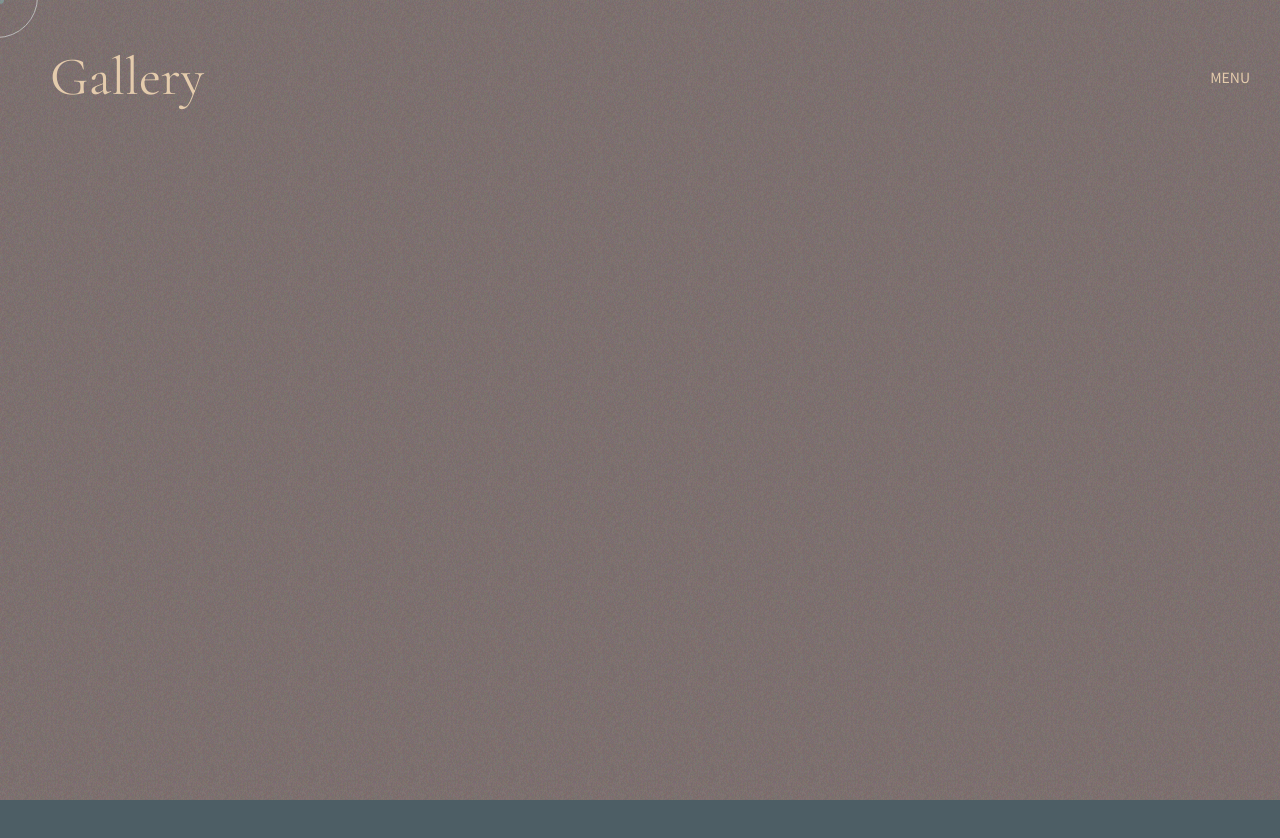
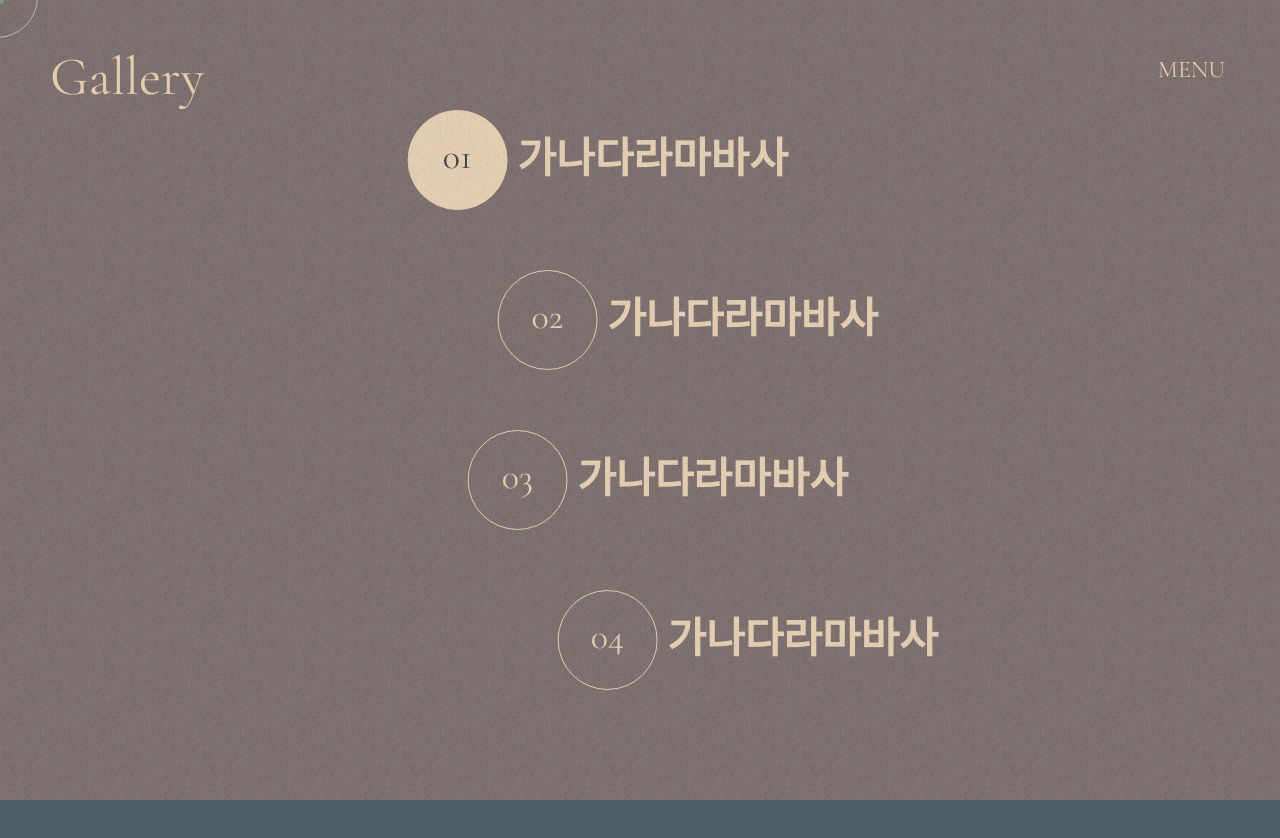
Before and after one commit to hbpark2/canvas, a React (Create React App) app: page / in a window 1280 px wide. Both pictures are taken after a click on the button "MENU". Shown: the top 838 px of the page. Built offline with nearby package versions, Linux system fonts and the light colour scheme.

Commit message:
menu WIP

```diff
--- a/src/Components/Layout/Header/Header.tsx
+++ b/src/Components/Layout/Header/Header.tsx
@@ -2,10 +2,11 @@ import { useContext, useEffect } from "react";
 import { CurrentContext } from "../../../Context/ContextStore";
 import { TabArr } from "../../../Home/components/Tab/tabdata";
 import Noise from "../../Common/Noise";
-import { Container, Logo, MenuBtn, Nav, NavList } from "./styles";
+import { Container, Logo, MenuBtn, Nav, LinkButton, NavList, LinkSpan, NavUl } from "./styles";
 
 const Header = () => {
-	const { menuOpen, setMenuOpen, changeCursorState, onTabClick } = useContext(CurrentContext);
+	const { menuOpen, setMenuOpen, changeCursorState, onTabClick, tabState } =
+		useContext(CurrentContext);
 	const onOpenMenu = () => {
 		setMenuOpen(!menuOpen);
 	};
@@ -13,22 +14,32 @@ const Header = () => {
 	return (
 		<Container>
 			<Logo>Gallery</Logo>
-			<MenuBtn onClick={onOpenMenu}>MENU</MenuBtn>
+			<MenuBtn
+				onClick={onOpenMenu}
+				onMouseOver={() => changeCursorState("biggerInvert")}
+				onMouseOut={() => changeCursorState("")}
+			>
+				MENU
+			</MenuBtn>
 			<Nav menuOpen={menuOpen}>
-				<ul>
+				<NavUl>
 					{TabArr.map((item, index) => {
 						return (
 							<NavList
 								key={`tab${index}`}
 								onMouseOver={() => changeCursorState("bigger")}
 								onMouseOut={() => changeCursorState("")}
+								index={index === 1 ? 2.5 : index === 3 ? 3.5 : index === 0 ? 1 : index}
+								menuOpen={menuOpen}
 							>
-								{/* <TabButton onClick={() => onTabClick(item)}>0{index + 1}</TabButton>
-								<TabSpan>{item.text}</TabSpan> */}
+								<LinkButton onClick={() => onTabClick(item)} current={tabState.id === index + 1}>
+									0{index + 1}
+								</LinkButton>
+								<LinkSpan>{item.text}</LinkSpan>
 							</NavList>
 						);
 					})}
-				</ul>
+				</NavUl>
 				<Noise />
 			</Nav>
 		</Container>
--- a/src/Components/Layout/Header/styles.tsx
+++ b/src/Components/Layout/Header/styles.tsx
@@ -12,8 +12,9 @@ export const Container = styled.header`
 	z-index: 200;
 
 	@media ${({ theme: { deviceScreenMax } }) => deviceScreenMax.mobile} {
+		width: calc(100% - 50px);
 		padding: 30px;
-	} ;
+	}
 `;
 
 export const Logo = styled.h1`
@@ -28,19 +29,31 @@ export const Logo = styled.h1`
 `;
 
 export const MenuBtn = styled.button`
-	position: relative;
+	position: fixed;
+	top: 55px;
+	right: 55px;
 	z-index: 205;
 	color: ${({ theme: { accentColor } }) => accentColor};
+	font-family: ${({ theme: { accentFont } }) => accentFont};
+	font-size: 24px;
+	@media ${({ theme: { deviceScreenMax } }) => deviceScreenMax.mobile} {
+		top: 35px;
+		right: 35px;
+	}
 `;
 
 export const Nav = styled.nav<{ menuOpen: boolean }>`
 	position: fixed;
 	top: 0;
 	left: 0;
+	display: flex;
+	justify-content: center;
+	align-items: center;
 	width: 100vw;
 	height: 100vh;
 	background-color: ${({ theme }) => theme.bgColor2};
-	transition: opacity 0.5s, visibility 0.5s, transform 0.5s;
+	transition: opacity 0.5s, visibility 0.5s, transform 0.5s, background-color 0.5s;
+	transition-timing-function: cubic-bezier(0.165, 0.84, 0.44, 1);
 
 	${({ menuOpen }) =>
 		menuOpen
@@ -56,4 +69,102 @@ export const Nav = styled.nav<{ menuOpen: boolean }>`
 			  `}
 `;
 
-export const NavList = styled.li``;
+export const NavUl = styled.ul`
+	display: flex;
+	flex-direction: column;
+	justify-content: center;
+	align-items: center;
+	width: 80%;
+	transform: translateX(-10%);
+
+	@media ${({ theme: { deviceScreenMax } }) => deviceScreenMax.mobile} {
+		transform: translateX(-30%);
+	}
+`;
+
+export const NavList = styled.li<{ index: number; menuOpen: boolean }>`
+	display: flex;
+	align-items: center;
+	margin: 30px 0;
+	transition: opacity 1s, visibility 1s, transform 1s;
+
+	${({ menuOpen, index }) =>
+		menuOpen
+			? css`
+					visibility: visible;
+					opacity: 1;
+					transform: translateX(${index * 60}px);
+			  `
+			: css`
+					visibility: hidden;
+					opacity: 0;
+					transform: translateX(${index}px);
+			  `}
+
+	@media ${({ theme: { deviceScreenMax } }) => deviceScreenMax.mobile} {
+		transform: ${({ index }) => `translateX(${index * 40}px)`};
+		margin: 20px 0;
+	}
+`;
+
+export const LinkButton = styled.button<{ current: boolean }>`
+	display: flex;
+	justify-content: center;
+	align-items: center;
+	width: 100px;
+	height: 100px;
+	padding: 10px;
+	padding-bottom: 17px;
+	border: 1px solid ${({ theme: { accentColor } }) => accentColor};
+	font-family: ${({ theme: { accentFont } }) => accentFont};
+	font-size: 36px;
+	color: ${({ theme: { accentColor } }) => accentColor};
+	cursor: none;
+	transition: background-color 0.5s;
+	border-radius: 50%;
+
+	${({ current, theme: { accentColor } }) =>
+		current
+			? css`
+					background-color: ${accentColor};
+					color: inherit;
+			  `
+			: css`
+					background-color: transparent;
+					color: ${accentColor};
+			  `};
+
+	&:hover {
+		background-color: ${({ theme: { accentColor } }) => accentColor};
+		color: inherit;
+	}
+
+	@media ${({ theme: { deviceScreenMax } }) => deviceScreenMax.mobile} {
+		width: 50px;
+		height: 50px;
+		font-size: 24px;
+	}
+
+	@media ${({ theme: { deviceScreenMin } }) => deviceScreenMin.wide} {
+		width: 120px;
+		height: 120px;
+		font-size: 52px;
+	}
+`;
+
+export const LinkSpan = styled.span`
+	display: block;
+	margin-left: 10px;
+	font-family: ${({ theme: { accentFont } }) => accentFont};
+	font-size: 42px;
+	color: ${({ theme: { accentColor } }) => accentColor};
+	font-weight: 700;
+
+	@media ${({ theme: { deviceScreenMax } }) => deviceScreenMax.mobile} {
+		font-size: 24px;
+	}
+
+	@media ${({ theme: { deviceScreenMin } }) => deviceScreenMin.wide} {
+		margin-left: 30px;
+	}
+`;
--- a/src/Context/ContextStore.tsx
+++ b/src/Context/ContextStore.tsx
@@ -8,7 +8,12 @@ type StoreProviderProp = {
 
 type CursorState = "biggerInvert" | "bigger" | "";
 
-export type TabStateType = { theme: "01" | "02" | "03" | "04"; bgImage: string; text?: string };
+export type TabStateType = {
+	id: number;
+	theme: "01" | "02" | "03" | "04";
+	bgImage: string;
+	text?: string;
+};
 
 type ValueType = {
 	menuOpen: boolean;
@@ -29,7 +34,7 @@ export const CurrentContext = createContext<ValueType>({
 	invert: false,
 	setInvert: () => {},
 	currentPosition: "",
-	tabState: { theme: "01", bgImage: Bubble1 },
+	tabState: { id: 1, theme: "01", bgImage: Bubble1 },
 	setTabState: () => {},
 	setCurrentPosition: () => {},
 	changeCursorState: () => {},
@@ -38,6 +43,7 @@ export const CurrentContext = createContext<ValueType>({
 
 export const StoreProvider: React.FC<StoreProviderProp> = ({ children }) => {
 	const [tabState, setTabState] = useState<TabStateType>({
+		id: 1,
 		theme: "01",
 		bgImage: Bubble1,
 		text: "THEME 01",
@@ -47,6 +53,7 @@ export const StoreProvider: React.FC<StoreProviderProp> = ({ children }) => {
 	const [invert, setInvert] = useState<boolean>(false);
 
 	const changeCursorState = (state: string) => {
+		if (window.innerWidth > 639) {
 			if (state === "biggerInvert") {
 				setCurrentPosition("bigger");
 				setInvert(true);
@@ -56,10 +63,13 @@ export const StoreProvider: React.FC<StoreProviderProp> = ({ children }) => {
 				setCurrentPosition("");
 				setInvert(false);
 			}
+		} else {
+			return null;
+		}
 	};
 
 	const onTabClick = (theme: TabStateType) => {
-		setTabState({ theme: theme.theme, bgImage: theme.bgImage });
+		setTabState({ id: theme.id, theme: theme.theme, bgImage: theme.bgImage });
 	};
 
 	const value: ValueType = {
--- a/src/Home/components/Background/Background.tsx
+++ b/src/Home/components/Background/Background.tsx
@@ -4,13 +4,15 @@ import "swiper/swiper-bundle.css";
 import { Container, ImageBox, ImageWrap, Inner, LoopContainer, LoopWrap } from "./styles";
 import Noise from "../../../Components/Common/Noise";
 import { CurrentContext } from "../../../Context/ContextStore";
+import { useScroll } from "../../../Hooks/Scroll";
 
 SwiperCore.use([Navigation, Pagination, EffectFade]);
 
 const Background: React.FC = () => {
 	const { invert, tabState } = useContext(CurrentContext);
+	const [blur, setBlur] = useState(false);
 	const [loading, setLoading] = useState(true);
-
+	const { scrollY } = useScroll();
 	const imgArr = [
 		{ src: "", alt: "" },
 		{ src: "", alt: "" },
@@ -24,10 +26,26 @@ const Background: React.FC = () => {
 		}, 50);
 		setLoading(true);
 	}, [tabState]);
+	useEffect(() => {
+		if (window.innerWidth > 639) {
+			if (scrollY > 800) {
+				setBlur(true);
+			} else {
+				setBlur(false);
+			}
+		} else {
+			if (scrollY > 400) {
+				setBlur(true);
+			} else {
+				setBlur(false);
+
+			}
+		}
+	}, [scrollY]);
 
 	return (
 		<>
-			<Container>
+			<Container blur={blur}>
 				{!loading && (
 					<Inner>
 						<LoopContainer>
--- a/src/Home/components/Background/styles.tsx
+++ b/src/Home/components/Background/styles.tsx
@@ -26,13 +26,15 @@ import Moon1 from "../../../Assets/moon.jpg";
 
 import { Loop, Loop2, RightToLeft } from "../../../Styles/animation";
 
-export const Container = styled.div`
+export const Container = styled.div<{ blur: boolean }>`
 	position: fixed;
 	top: 0;
 	width: 100%;
 	height: 100vh;
 	transition: background-color 0.5s;
 	background-color: ${({ theme: { bgColor1 } }) => bgColor1};
+	transition: filter 0.5s;
+	${({ blur }) => (blur ? "filter:blur(10px)" : "filter:none")};
 
 	@media ${({ theme: { deviceScreenMax } }) => deviceScreenMax.mobile} {
 		overflow-x: hidden;
--- a/src/Home/components/Tab/Tab.tsx
+++ b/src/Home/components/Tab/Tab.tsx
@@ -1,11 +1,12 @@
-import { useContext } from "react";
+import { useContext, useState } from "react";
 import { TabArr } from "./tabdata";
-import { CurrentContext, TabStateType } from "../../../Context/ContextStore";
+import { CurrentContext } from "../../../Context/ContextStore";
 import { useScroll } from "../../../Hooks/Scroll";
 import { TabButton, TabContainer, TabList, TabSpan } from "./styles";
 
 const Tab = () => {
-	const { changeCursorState, onTabClick } = useContext(CurrentContext);
+	const { changeCursorState, onTabClick, tabState } = useContext(CurrentContext);
+
 	const { scrollY } = useScroll();
 
 	return (
@@ -17,7 +18,12 @@ const Tab = () => {
 						onMouseOver={() => changeCursorState("bigger")}
 						onMouseOut={() => changeCursorState("")}
 					>
-						<TabButton onClick={() => onTabClick(item)}>0{index + 1}</TabButton>
+						<TabButton
+							onClick={() => tabState.id !== index + 1 && onTabClick(item)}
+							current={tabState.id === index + 1}
+						>
+							0{index + 1}
+						</TabButton>
 						<TabSpan>{item.text}</TabSpan>
 					</TabList>
 				);
--- a/src/Home/components/Tab/styles.tsx
+++ b/src/Home/components/Tab/styles.tsx
@@ -47,7 +47,7 @@ export const TabSpan = styled.span`
 	}
 `;
 
-export const TabButton = styled.button`
+export const TabButton = styled.button<{ current: boolean }>`
 	display: flex;
 	justify-content: center;
 	align-items: center;
@@ -58,10 +58,21 @@ export const TabButton = styled.button`
 	border: 1px solid ${({ theme: { accentColor } }) => accentColor};
 	font-family: ${({ theme: { accentFont } }) => accentFont};
 	font-size: 28px;
-	color: ${({ theme: { accentColor } }) => accentColor};
 	cursor: none;
 	transition: background-color 0.5s;
 	border-radius: 50%;
+
+	${({ current, theme: { accentColor } }) =>
+		current
+			? css`
+					background-color: ${accentColor};
+					color: inherit;
+			  `
+			: css`
+					background-color: transparent;
+					color: ${accentColor};
+			  `};
+
 	&:hover {
 		background-color: ${({ theme: { accentColor } }) => accentColor};
 		color: inherit;
--- a/src/Home/components/Tab/tabdata.ts
+++ b/src/Home/components/Tab/tabdata.ts
@@ -4,8 +4,9 @@ import Bubble2 from "../../../Assets/bubble2.jpg";
 import Bubble3 from "../../../Assets/bubble3.jpg";
 
 export const TabArr: TabStateType[] = [
-	{ bgImage: Bubble1, theme: "01", text: "가나다라마바사" },
-	{ bgImage: Bubble2, theme: "02", text: "가나다라마바사" },
-	{ bgImage: Bubble3, theme: "01", text: "가나다라마바사" },
-	{ bgImage: Bubble1, theme: "02", text: "가나다라마바사" },
+	{ id: 1, bgImage: Bubble1, theme: "01", text: "가나다라마바사" },
+	{ id: 2, bgImage: Bubble2, theme: "02", text: "가나다라마바사" },
+	{ id: 3, bgImage: Bubble3, theme: "01", text: "가나다라마바사" },
+	{ id: 4, bgImage: Bubble1, theme: "02", text: "가나다라마바사" },
+	// { id: 5, bgImage: Bubble1, theme: "01", text: "가나다라마바사" },
 ];
```
Lines whose indentation alone changed are shown as unchanged.
